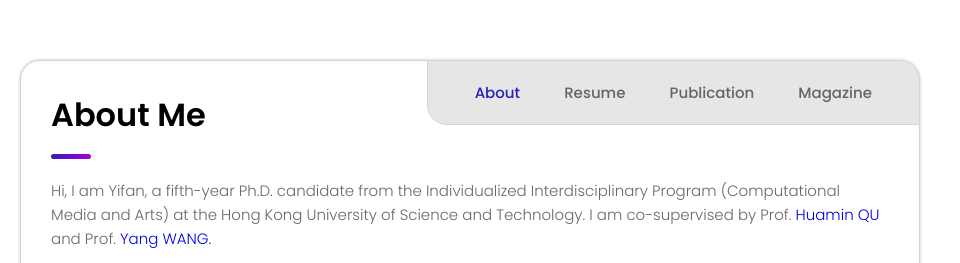
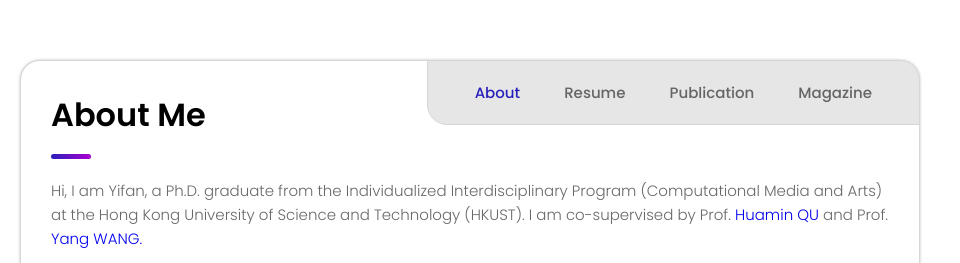
Before and after one commit to yfcao823/yfcao823.github.io, a plain HTML site: page index.html in a window 1280 px wide. Shown: the top 263 px of the page, 320-1280 px from the left. Drawn offline with nearby package versions, Linux system fonts and the light colour scheme.

Commit message:
Update index.html

```diff
--- a/index.html
+++ b/index.html
@@ -234,7 +234,7 @@
 
         <section class="about-text">
             <p>
-                Hi, I am Yifan, a fifth-year Ph.D. candidate from the Individualized Interdisciplinary Program (Computational Media and Arts) at the Hong Kong University of Science and Technology. I am co-supervised by Prof.<a
+                Hi, I am Yifan, a Ph.D. graduate from the Individualized Interdisciplinary Program (Computational Media and Arts) at the Hong Kong University of Science and Technology (HKUST). I am co-supervised by Prof.<a
                    href="http://huamin.org/"
                    style="display: inline;"
                    target="_blank"
```
